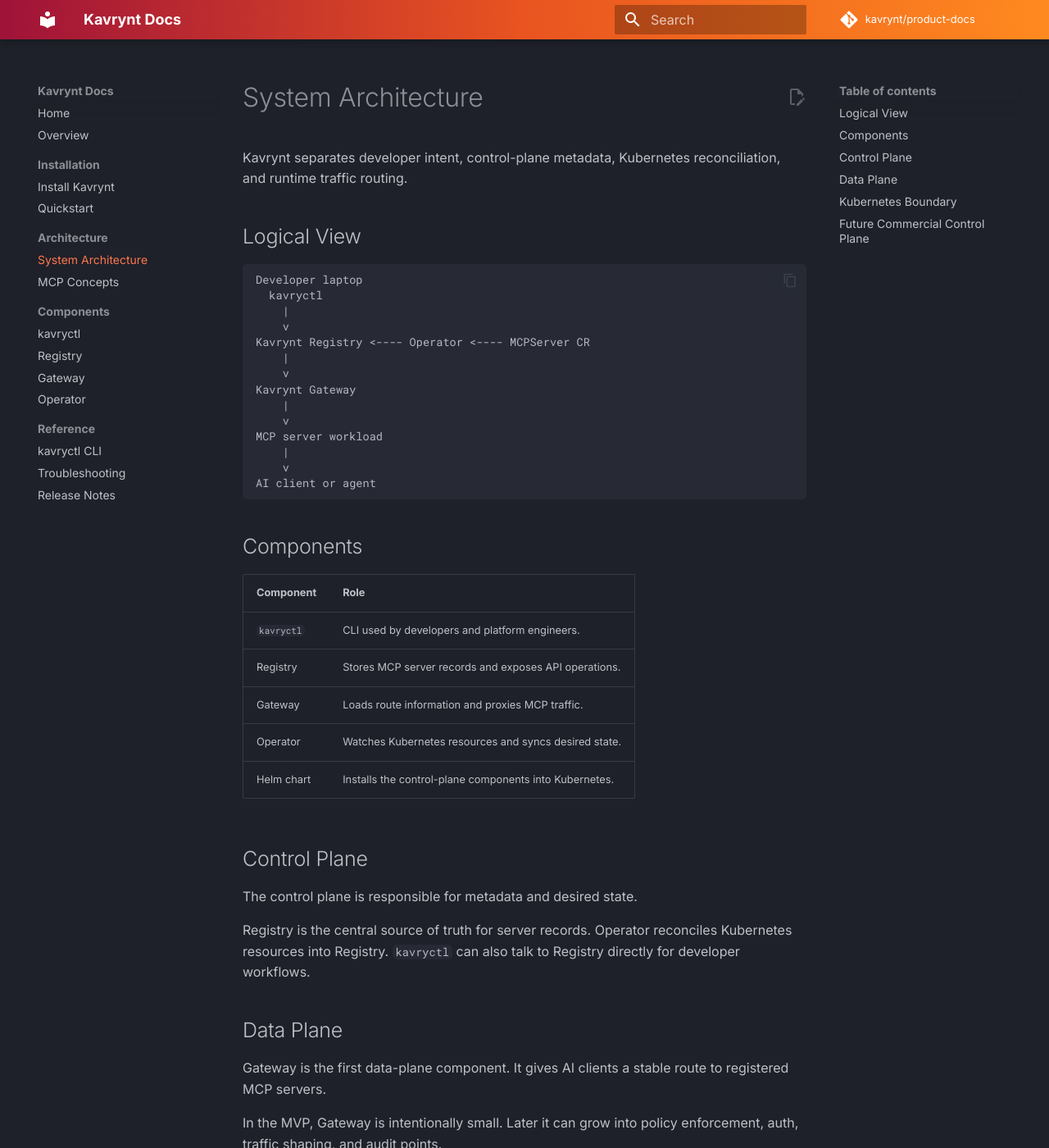
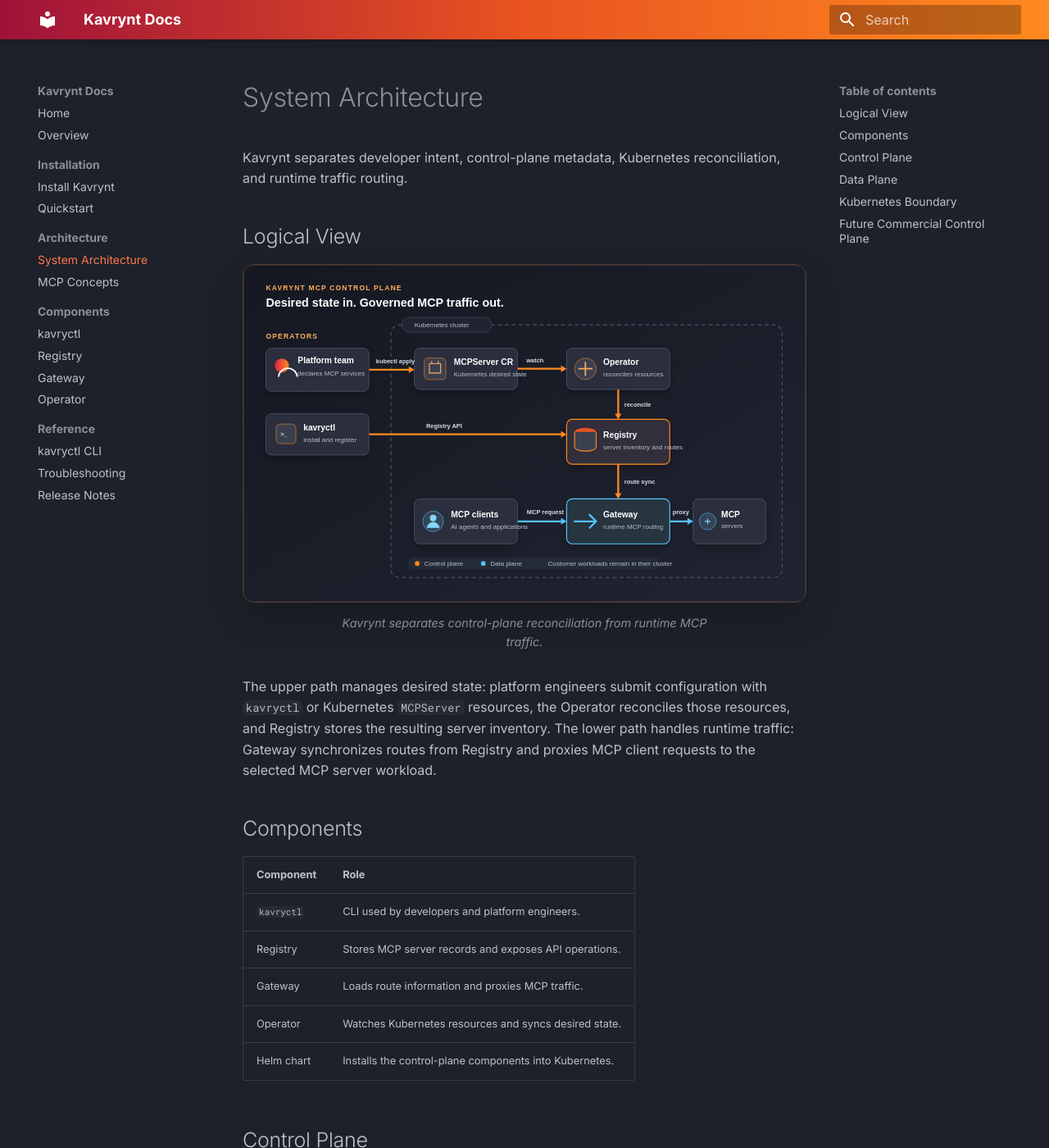
Before and after one commit to kavrynt/product-docs, an MkDocs documentation site: the page built from docs/architecture.md, in a window 1280 px wide and 1400 px high. Shown: the whole window at 82% size. Built offline with MkDocs 1.6.1 and Material for MkDocs 9.7.7, drawn with Linux system fonts in a browser that asks for light colours; comment, search, counter and statistics services are not loaded; some of the changed text lies outside the part shown.

Commit message:
Improve docs navigation and architecture

````diff
--- a/docs/architecture.md
+++ b/docs/architecture.md
@@ -5,22 +5,21 @@
 
 ## Logical View
 
-```text
-Developer laptop
-  kavryctl
-    |
-    v
-Kavrynt Registry <---- Operator <---- MCPServer CR
-    |
-    v
-Kavrynt Gateway
-    |
-    v
-MCP server workload
-    |
-    v
-AI client or agent
-```
+<figure class="architecture-diagram">
+  <img
+    src="../assets/images/system-architecture.svg"
+    alt="Kavrynt system architecture showing kavryctl, MCPServer resources, Operator, Registry, Gateway, MCP clients, and MCP server workloads"
+  >
+  <figcaption>
+    Kavrynt separates control-plane reconciliation from runtime MCP traffic.
+  </figcaption>
+</figure>
+
+The upper path manages desired state: platform engineers submit configuration
+with `kavryctl` or Kubernetes `MCPServer` resources, the Operator reconciles
+those resources, and Registry stores the resulting server inventory. The lower
+path handles runtime traffic: Gateway synchronizes routes from Registry and
+proxies MCP client requests to the selected MCP server workload.
 
 ## Components
 
--- a/docs/assets/stylesheets/extra.css
+++ b/docs/assets/stylesheets/extra.css
@@ -6,6 +6,11 @@
 .md-header,
 .md-tabs {
   background: linear-gradient(90deg, #9f1239, #e95420, #ff8a1f);
+}
+
+/* Keep repository access in the footer without crowding the search header. */
+.md-header__source {
+  display: none;
 }
 
 .md-typeset a {
@@ -25,3 +30,94 @@
 .md-typeset code {
   border-radius: 5px;
 }
+
+.architecture-diagram {
+  margin: 1.5rem 0 2rem;
+}
+
+.architecture-diagram img {
+  display: block;
+  width: 100%;
+  border: 1px solid rgba(255, 138, 31, 0.28);
+  border-radius: 14px;
+  box-shadow: 0 18px 45px rgba(0, 0, 0, 0.24);
+}
+
+.architecture-diagram figcaption {
+  margin-top: 0.65rem;
+  color: var(--md-default-fg-color--light);
+  font-size: 0.72rem;
+  text-align: center;
+}
+
+.kv-footer {
+  margin-top: 2.5rem;
+  background: #14161d;
+  border-top: 1px solid rgba(255, 138, 31, 0.25);
+  color: #d7dae2;
+}
+
+.kv-footer__inner {
+  display: grid;
+  grid-template-columns: minmax(220px, 1.4fr) repeat(2, minmax(150px, 1fr));
+  gap: 2rem;
+  padding: 2.4rem 0 2rem;
+}
+
+.kv-footer__brand {
+  margin: 0 0 0.55rem;
+  color: #fff;
+  font-size: 1.05rem;
+  font-weight: 700;
+}
+
+.kv-footer__summary {
+  max-width: 28rem;
+  margin: 0;
+  color: #aeb4c0;
+  font-size: 0.72rem;
+  line-height: 1.65;
+}
+
+.kv-footer__heading {
+  margin: 0 0 0.7rem;
+  color: #fff;
+  font-size: 0.72rem;
+  font-weight: 700;
+  letter-spacing: 0.02em;
+}
+
+.kv-footer__links {
+  display: grid;
+  gap: 0.5rem;
+}
+
+.kv-footer__links a {
+  color: #bec3ce;
+  font-size: 0.68rem;
+}
+
+.kv-footer__links a:hover {
+  color: #ff9c34;
+}
+
+.kv-footer__bottom {
+  padding: 1rem 0 1.25rem;
+  border-top: 1px solid rgba(255, 255, 255, 0.08);
+  color: #8f96a3;
+  font-size: 0.62rem;
+}
+
+@media screen and (max-width: 44.984375em) {
+  .kv-footer__inner {
+    grid-template-columns: 1fr;
+    gap: 1.5rem;
+    padding-right: 0.8rem;
+    padding-left: 0.8rem;
+  }
+
+  .kv-footer__bottom {
+    padding-right: 0.8rem;
+    padding-left: 0.8rem;
+  }
+}
--- /dev/null
+++ b/docs/overrides/main.html
@@ -0,0 +1,35 @@
+{% extends "base.html" %}
+
+{% block footer %}
+  <footer class="kv-footer">
+    <div class="md-grid kv-footer__inner">
+      <section aria-label="About Kavrynt">
+        <p class="kv-footer__brand">Kavrynt</p>
+        <p class="kv-footer__summary">
+          Kubernetes-native infrastructure for registering, discovering, and
+          routing Model Context Protocol servers.
+        </p>
+      </section>
+      <nav aria-label="Documentation links">
+        <p class="kv-footer__heading">Documentation</p>
+        <div class="kv-footer__links">
+          <a href="{{ 'installation/' | url }}">Installation</a>
+          <a href="{{ 'quickstart/' | url }}">Quickstart</a>
+          <a href="{{ 'architecture/' | url }}">Architecture</a>
+          <a href="{{ 'reference/kavryctl/' | url }}">CLI reference</a>
+        </div>
+      </nav>
+      <nav aria-label="Project links">
+        <p class="kv-footer__heading">Project</p>
+        <div class="kv-footer__links">
+          <a href="https://github.com/kavrynt/kavrynt">Source code</a>
+          <a href="https://github.com/kavrynt/kavrynt/issues">Report an issue</a>
+          <a href="{{ 'release-notes/' | url }}">Release notes</a>
+        </div>
+      </nav>
+    </div>
+    <div class="md-grid kv-footer__bottom">
+      {{ config.copyright }}
+    </div>
+  </footer>
+{% endblock %}
--- a/mkdocs.yml
+++ b/mkdocs.yml
@@ -1,12 +1,9 @@
 site_name: Kavrynt Docs
 site_url: https://docs.kavrynt.com
 site_description: Documentation for Kavrynt, a Kubernetes-native MCP control plane.
-repo_name: kavrynt/product-docs
-repo_url: https://github.com/kavrynt/product-docs
-edit_uri: edit/main/docs/
-
 theme:
   name: material
+  custom_dir: docs/overrides
   language: en
   features:
     - navigation.sections
@@ -26,6 +23,8 @@
 
 extra_css:
   - assets/stylesheets/extra.css
+
+copyright: Copyright &copy; 2026 Kavrynt. All rights reserved.
 
 markdown_extensions:
   - admonition
````
Also changed, not shown: docs/index.md (+2 -2 lines), docs/assets/images/system-architecture.svg (added).
